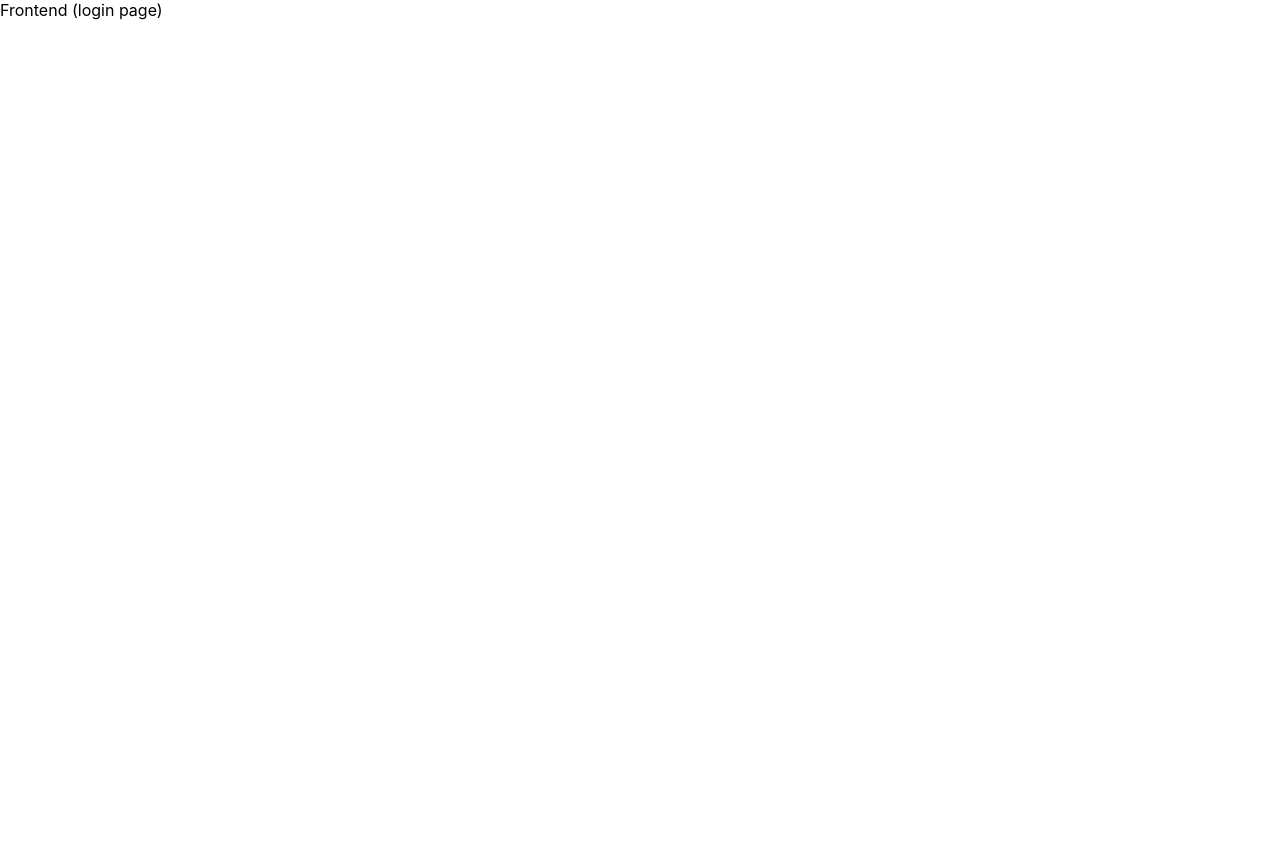
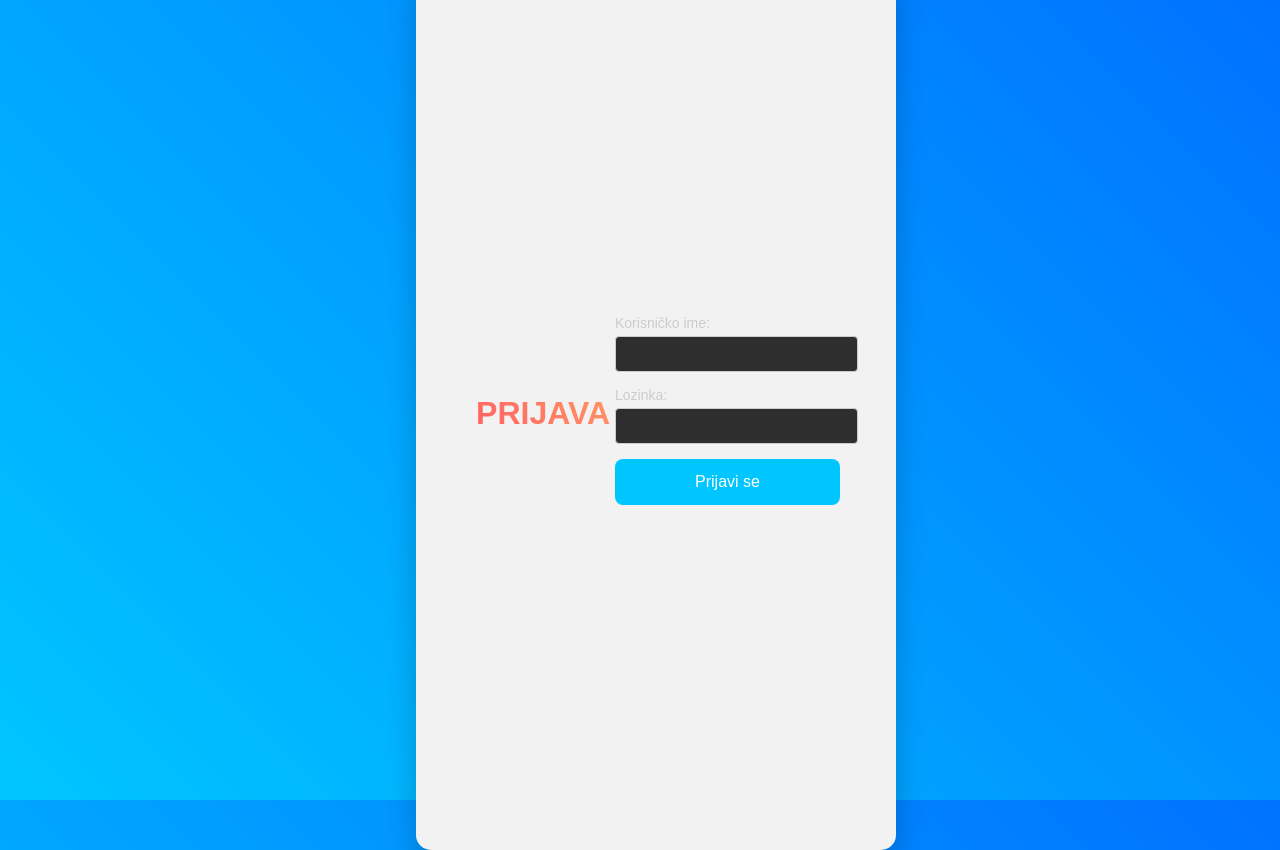
Before and after one commit to Rei0101/upi-projekt-internship, a React (Vite) app in the folder frontend/: page / in a window 1280 px wide. Before the commit the page ends 800 px from the top, so only its background shows below. Built offline with nearby package versions, Linux system fonts and the light colour scheme.

Commit message:
login sistem

```diff
--- a/frontend/src/App.css
+++ b/frontend/src/App.css
@@ -0,0 +1,54 @@
+/* App.css */
+.login-container {
+    display: flex;
+    justify-content: center;
+    align-items: center;
+    height: 100vh;
+    background-color: #f2f2f2;
+  }
+
+  .login-form {
+    background-color: white;
+    padding: 20px;
+    border-radius: 8px;
+    box-shadow: 0 4px 8px rgba(0, 0, 0, 0.1);
+    width: 300px;
+  }
+
+  .login-form h2 {
+    text-align: center;
+    margin-bottom: 20px;
+  }
+
+  .input-group {
+    margin-bottom: 15px;
+  }
+
+  .input-group label {
+    display: block;
+    font-size: 14px;
+    margin-bottom: 5px;
+  }
+
+  .input-group input {
+    width: 100%;
+    padding: 8px;
+    font-size: 16px;
+    border: 1px solid #ccc;
+    border-radius: 4px;
+  }
+
+  .login-button {
+    width: 100%;
+    padding: 10px;
+    background-color: #007bff;
+    color: white;
+    border: none;
+    border-radius: 4px;
+    font-size: 16px;
+    cursor: pointer;
+  }
+
+  .login-button:hover {
+    background-color: #0056b3;
+  }
--- a/frontend/src/App.jsx
+++ b/frontend/src/App.jsx
@@ -1,22 +1,19 @@
-import { BrowserRouter as Router, Routes, Route } from "react-router-dom";
+// App.jsx
+import React from 'react';
+import { BrowserRouter as Router, Route, Routes } from 'react-router-dom';
+import Login from './pages/Login'; // Login komponenta
+import Dashboard from './pages/Dashboard'; // Dashboard komponenta, opcionalno
 import './App.css';
-import Login from './pages/Login';
-/* import Header from './components/Header';
-import Footer from './components/Footer'; */
-//? u slučaju da želite header i footer komponente
 
 function App() {
   return (
     <Router>
-      {/* <Header />  */}
-
-      <div className="main-content">
+      <div className="App">
         <Routes>
-          <Route path="/" element={<Login />} />
+          <Route path="/" element={<Login />} /> {/* Putanja za Login stranicu */}
+          <Route path="/dashboard" element={<Dashboard />} /> {/* Putanja za Dashboard */}
         </Routes>
       </div>
-
-      {/* <Footer /> */}
     </Router>
   );
 }
--- a/frontend/src/components/test.css
+++ /dev/null
@@ -1,55 +0,0 @@
-/* styles.css */
-body {
-    font-family: Arial, sans-serif;
-    background-color: #f0f0f0;
-    display: flex;
-    justify-content: center;
-    align-items: center;
-    height: 100vh;
-    margin: 0;
-}
-
-.login-container {
-    background-color: white;
-    padding: 20px;
-    border-radius: 10px;
-    box-shadow: 0 0 10px rgba(0, 0, 0, 0.1);
-    width: 300px;
-}
-
-h2 {
-    text-align: center;
-    margin-bottom: 20px;
-}
-
-.input-group {
-    margin-bottom: 15px;
-}
-
-input {
-    width: 100%;
-    padding: 8px;
-    margin-top: 5px;
-    border: 1px solid #ccc;
-    border-radius: 5px;
-}
-
-button {
-    width: 100%;
-    padding: 10px;
-    background-color: #4CAF50;
-    color: white;
-    border: none;
-    border-radius: 5px;
-    cursor: pointer;
-}
-
-button:hover {
-    background-color: #45a049;
-}
-
-.error-message {
-    color: red;
-    text-align: center;
-    margin-top: 10px;
-}
--- a/frontend/src/index.css
+++ b/frontend/src/index.css
@@ -1,7 +1,111 @@
-:root {
-  font-family: Inter, system-ui, Helvetica, Arial, sans-serif;
+body {
+  font-family: 'Arial', sans-serif;
+  background: linear-gradient(45deg, #00c6ff, #0072ff);
+  margin: 0;
+  padding: 0;
+  display: flex;
+  justify-content: center;
+  align-items: center;
+  height: 100vh;
 }
-body {
-  margin: 0;
-  box-sizing: border-box;
+
+
+h2 {
+  font-size: 32px;
+  color: #fff;
+  margin-bottom: 20px;
+  text-align: center;
+  font-weight: bold;
+  text-transform: uppercase;
+  background: linear-gradient(45deg, #ff5e62, #ff9966);
+  -webkit-background-clip: text;
+  color: transparent;
+  padding: 5px;
+  display: inline-block;
 }
+
+
+.login-container {
+  width: 100%;
+  max-width: 400px;
+  padding: 40px;
+  background-color: #1f1f1f;
+  border-radius: 15px;
+  box-shadow: 0 15px 30px rgba(0, 0, 0, 0.2);
+  text-align: center;
+  margin-top: 20px;
+  background: rgba(0, 0, 0, 0.7);
+}
+
+.input-group {
+  margin-bottom: 20px;
+}
+
+label {
+  display: block;
+  font-size: 14px;
+  color: #ccc;
+  margin-bottom: 8px;
+  text-align: left;
+}
+
+input {
+  width: 100%;
+  padding: 12px;
+  border: 1px solid #444;
+  border-radius: 8px;
+  font-size: 16px;
+  outline: none;
+  background-color: #2e2e2e;
+  color: white;
+  transition: all 0.3s ease;
+}
+
+input:focus {
+  border-color: #00c6ff;
+  box-shadow: 0 0 8px rgba(0, 198, 255, 0.6);
+}
+
+
+button {
+  width: 100%;
+  padding: 14px;
+  background-color: #00c6ff;
+  color: white;
+  border: none;
+  border-radius: 8px;
+  font-size: 16px;
+  cursor: pointer;
+  transition: all 0.3s ease;
+}
+
+button:hover {
+  background-color: #0072ff;
+  transform: translateY(-2px);
+}
+
+button:active {
+  transform: translateY(0);
+}
+
+.error-message {
+  color: #ff4747;
+  margin-top: 10px;
+  font-size: 14px;
+  text-align: center;
+}
+
+.login-container {
+  animation: fadeIn 0.6s ease-out;
+}
+
+@keyframes fadeIn {
+  from {
+    opacity: 0;
+    transform: translateY(20px);
+  }
+  to {
+    opacity: 1;
+    transform: translateY(0);
+  }
+}
--- a/frontend/src/pages/Login.jsx
+++ b/frontend/src/pages/Login.jsx
@@ -1,10 +1,68 @@
+// pages/Login.jsx
+import React, { useState } from 'react';
+
 function Login() {
+  const [username, setUsername] = useState('');
+  const [password, setPassword] = useState('');
+  const [error, setError] = useState('');
+
+  const handleLogin = async (e) => {
+    e.preventDefault();
+
+    if (!username || !password) {
+      setError('Oba polja su obavezna!');
+      return;
+    }
+
+    try {
+      const response = await fetch('https://tvoj-backend-api.com/login', {
+        method: 'POST',
+        headers: {
+          'Content-Type': 'application/json',
+        },
+        body: JSON.stringify({ username, password }),
+      });
+      const data = await response.json();
+
+      if (data.success) {
+        window.location.href = '/dashboard'; // Promijeni prema tvojoj stvarnoj ruti
+      } else {
+        setError('Neispravno korisničko ime ili lozinka!');
+      }
+    } catch (error) {
+      setError('Došlo je do pogreške, pokušaj ponovno!');
+    }
+  };
 
   return (
-    <>
-      Frontend (login page)
-    </>
-  )
+    <div className="login-container">
+      <h2>Prijava</h2>
+      <form onSubmit={handleLogin}>
+        <div className="input-group">
+          <label htmlFor="username">Korisničko ime:</label>
+          <input
+            type="text"
+            id="username"
+            value={username}
+            onChange={(e) => setUsername(e.target.value)}
+            required
+          />
+        </div>
+        <div className="input-group">
+          <label htmlFor="password">Lozinka:</label>
+          <input
+            type="password"
+            id="password"
+            value={password}
+            onChange={(e) => setPassword(e.target.value)}
+            required
+          />
+        </div>
+        {error && <p className="error-message">{error}</p>}
+        <button type="submit">Prijavi se</button>
+      </form>
+    </div>
+  );
 }
 
-export default Login
+export default Login;
```
Also changed, not shown: 1 other file (tests, documents, lock files or other folders).
